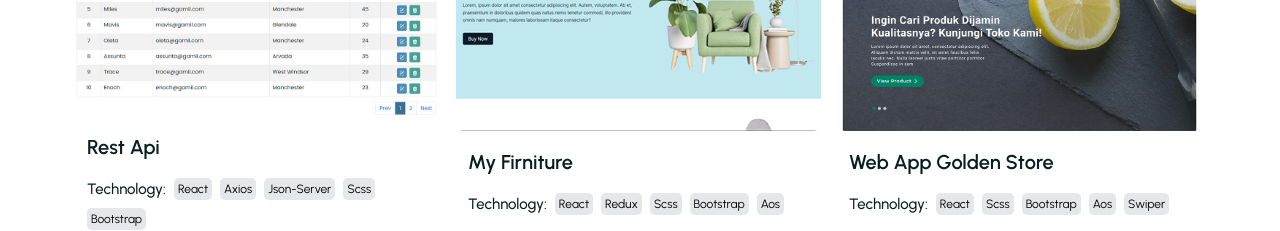
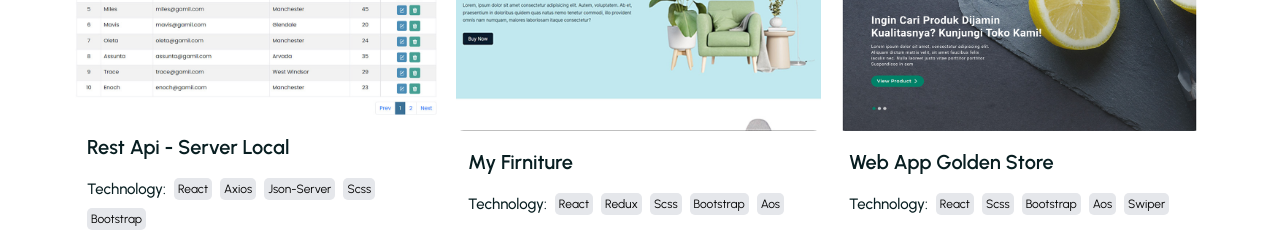
Before and after one commit to Davitaridani/my-portfolio, a React (Create React App) app: page / in a window 1280 px wide. Shown: the part 1920-2151 px from the top of the page. Built offline with nearby package versions, Linux system fonts and the light colour scheme.

Commit message:
revisi text

```diff
--- a/src/assets/data/dataPortfolio.js
+++ b/src/assets/data/dataPortfolio.js
@@ -28,7 +28,7 @@ export const imgPortfolio = [
   {
     id: 1,
     img: imgRestApi,
-    title: "Rest Api",
+    title: "Rest Api - Server Local",
     category: "Front End",
     technologies: ["React", "Axios", "Json-Server", "Scss", "Bootstrap"],
     demo: "https://restapi-crud.vercel.app/",
```
